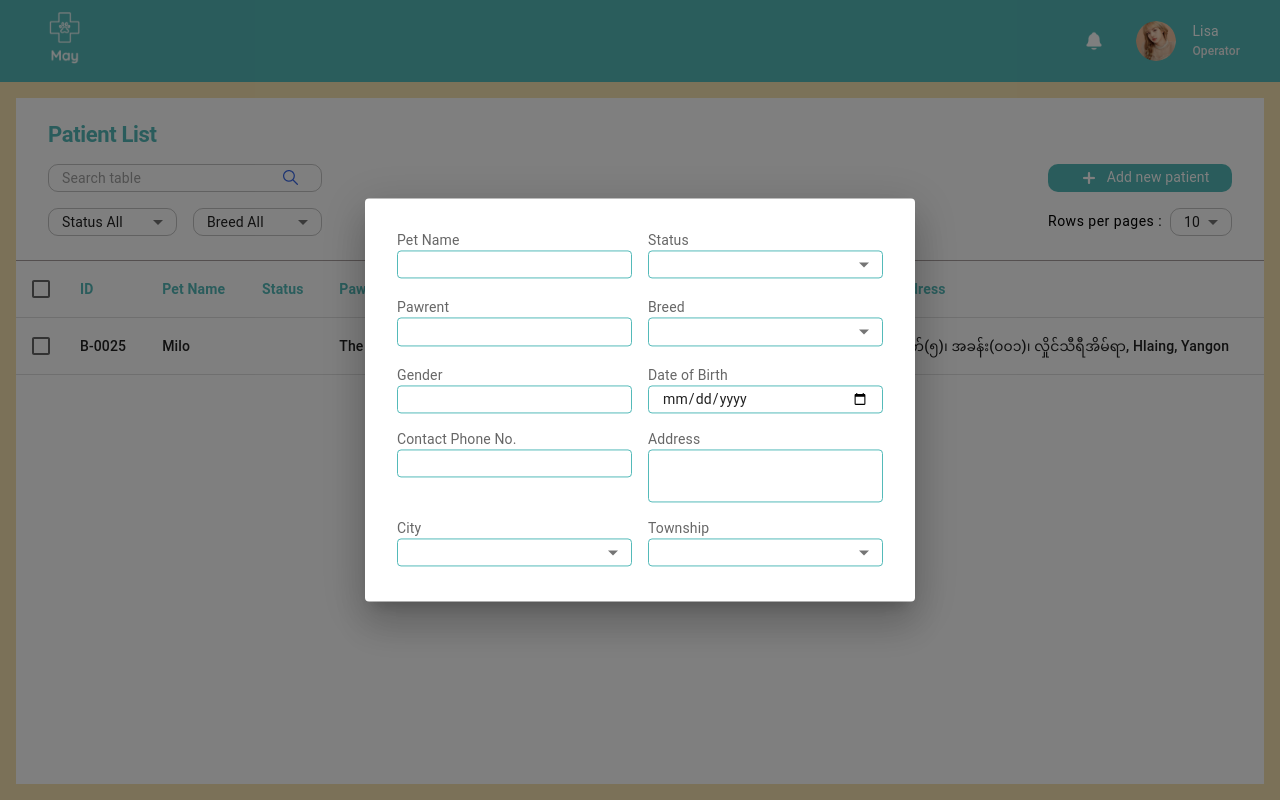
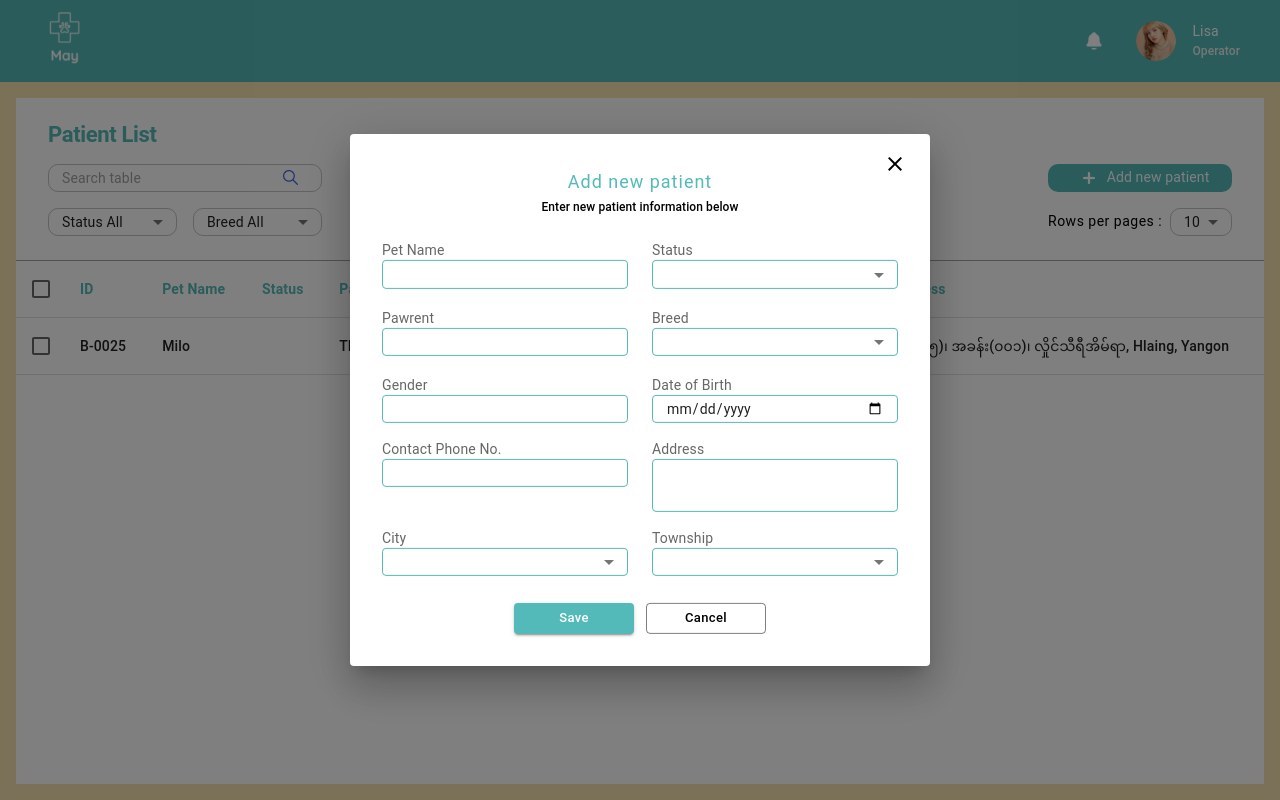
Before and after one commit to JazzsCo/mui_crud_pj, a Next.js app: page / in a window 1280 px wide. Both pictures are taken after a click on the button "Add new patient". Built offline with nearby package versions, Linux system fonts and the light colour scheme.

Commit message:
Install mui icons package and used and design for modal ui

```diff
--- a/package.json
+++ b/package.json
@@ -12,6 +12,7 @@
     "@emotion/react": "^11.11.3",
     "@emotion/styled": "^11.11.0",
     "@hookform/resolvers": "^3.3.4",
+    "@mui/icons-material": "^5.15.8",
     "@mui/material": "^5.15.6",
     "@mui/x-data-grid": "^6.19.3",
     "@prisma/client": "^5.8.1",
--- a/src/components/modal.tsx
+++ b/src/components/modal.tsx
@@ -2,6 +2,7 @@ import { z } from "zod";
 import { useState } from "react";
 import { Controller, useForm } from "react-hook-form";
 import { zodResolver } from "@hookform/resolvers/zod";
+import CloseIcon from "@mui/icons-material/Close";
 
 import Box from "@mui/material/Box";
 import Button from "@mui/material/Button";
@@ -13,11 +14,14 @@ import {
   FormControlLabel,
   FormHelperText,
   Grid,
+  IconButton,
   InputLabel,
   MenuItem,
   Select,
+  Stack,
   TextField,
 } from "@mui/material";
+import Image from "next/image";
 
 const formSchema = z.object({
   name: z.string().min(3, { message: "Name has to be at least 3 characters." }),
@@ -95,11 +99,46 @@ const StoreModal = () => {
               border: "1px",
               borderRadius: 1,
               boxShadow: 24,
-              width: "550px",
+              width: "580px",
               p: 4,
             }}
           >
-            <Grid container spacing={2} flexDirection="row">
+            <Box
+              sx={{
+                position: "absolute",
+                top: 10,
+                right: 15,
+              }}
+            >
+              <IconButton onClick={onClose}>
+                <CloseIcon color="warning" />
+              </IconButton>
+            </Box>
+
+            <Stack
+              flexDirection="column"
+              alignItems="center"
+              justifyContent="center"
+              mb={3}
+            >
+              <Typography
+                variant="subtitle1"
+                color="mainColor.main"
+                letterSpacing={1}
+              >
+                Add new patient
+              </Typography>
+              <Typography variant="subtitle2" color="mainTextColor.main">
+                Enter new patient information below
+              </Typography>
+            </Stack>
+
+            <Grid
+              container
+              rowSpacing={2}
+              columnSpacing={3}
+              flexDirection="row"
+            >
               <Grid item xs={6}>
                 <Controller
                   control={control}
@@ -458,6 +497,42 @@ const StoreModal = () => {
                 />
               </Grid>
             </Grid>
+
+            <Stack
+              flexDirection="row"
+              alignItems="center"
+              justifyContent="center"
+              mt={3}
+              gap={1.5}
+            >
+              <Button
+                size="small"
+                variant="contained"
+                type="submit"
+                sx={{
+                  width: "120px",
+                  color: "white",
+                  textTransform: "none",
+                  ":hover": {
+                    bgcolor: "mainColor.main",
+                  },
+                }}
+              >
+                Save
+              </Button>
+              <Button
+                size="small"
+                variant="outlined"
+                color="warning"
+                onClick={onClose}
+                sx={{
+                  width: "120px",
+                  textTransform: "none",
+                }}
+              >
+                Cancel
+              </Button>
+            </Stack>
           </Box>
         </form>
       </Modal>
--- a/src/provider/custom-theme-provider.tsx
+++ b/src/provider/custom-theme-provider.tsx
@@ -8,6 +8,9 @@ const theme = createTheme({
     mode: "light",
     primary: {
       main: "#54bab9",
+    },
+    warning: {
+      main: "#000000",
     },
     mainColor: {
       main: "#54BAB9",
```
Also changed, not shown: 1 other file (tests, documents, lock files or other folders).
